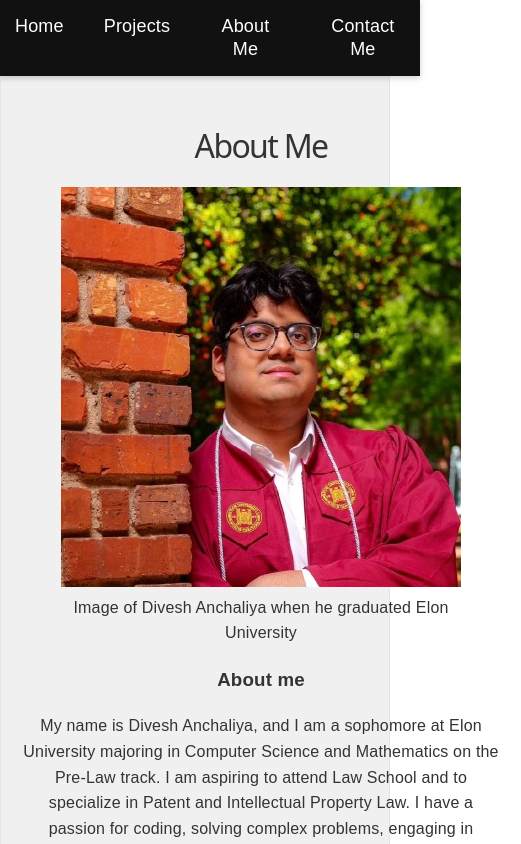
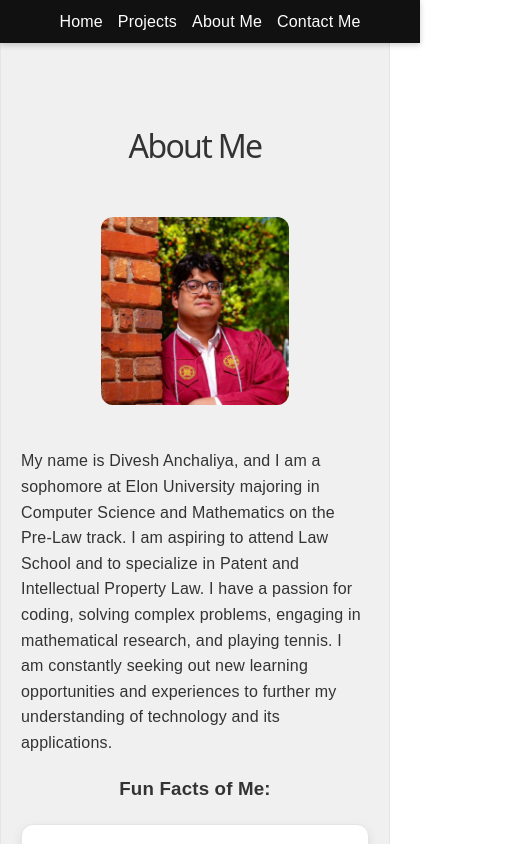
Before and after one commit to Spiderasasen/Remaking-A-freinds-portfoilio, a React (Vite) app in the folder main_page/: page /about in a window 390 px wide. Shown: the top 844 px of the page, 521 px wide, since content can reach past the window. Built offline with nearby package versions, Linux system fonts and the light colour scheme.

Commit message:
made it mobile responsive both the about me section and the header navigation is fixed.

```diff
--- a/main_page/src/pages/About_Me.jsx
+++ b/main_page/src/pages/About_Me.jsx
@@ -61,10 +61,8 @@ function About_Me() {
                 <div className="about">
                     <figure>
                         <img src={Tubby} alt="A picture of Divesh Anchaliya"/>
-                        <figcaption>Image of Divesh Anchaliya when he graduated Elon University</figcaption>
                     </figure>
-                    <h3>About me</h3>
-                    <p>My name is Divesh Anchaliya, and I am a sophomore at Elon University majoring in Computer Science and Mathematics on the Pre-Law track. I am aspiring to attend Law School and to specialize in Patent and Intellectual Property Law. I have a passion for coding, solving complex problems, engaging in mathematical research, and playing tennis. I am constantly seeking out new learning opportunities and experiences to further my understanding of technology and its applications.</p>
+                    <p className="about-text">My name is Divesh Anchaliya, and I am a sophomore at Elon University majoring in Computer Science and Mathematics on the Pre-Law track. I am aspiring to attend Law School and to specialize in Patent and Intellectual Property Law. I have a passion for coding, solving complex problems, engaging in mathematical research, and playing tennis. I am constantly seeking out new learning opportunities and experiences to further my understanding of technology and its applications.</p>
                 </div>
 
                 <div>
--- a/main_page/src/styles/main.css
+++ b/main_page/src/styles/main.css
@@ -87,3 +87,57 @@ nav ul li:hover {
     grid-template-columns: repeat(auto-fit, minmax(250px, 1fr));
     gap: 20px;
 }
+
+/* ====== ABOUT SECTION LAYOUT ====== */
+.about {
+    display: flex;
+    gap: 20px;
+    align-items: flex-start;
+    margin-top: 30px;
+}
+
+/* Image styling */
+.about img {
+    width: 220px;
+    height: auto;
+    border-radius: 12px;
+    object-fit: cover;
+}
+
+/* Text container */
+.about-text {
+    flex: 1;
+}
+
+/* ====== MOBILE FIX ====== */
+@media (max-width: 768px) {
+    .about {
+        flex-direction: column;
+        text-align: center;
+        align-items: center;
+    }
+
+    .about img {
+        width: 70%;
+        max-width: 300px;
+    }
+
+    .about-text {
+        text-align: left;
+        width: 100%;
+    }
+}
+@media (max-width: 768px) {
+    header {
+        padding: 10px 15px;
+    }
+
+    nav ul {
+        gap: 15px;
+        flex-wrap: wrap;
+    }
+
+    nav ul li {
+        font-size: 16px;
+    }
+}
```
